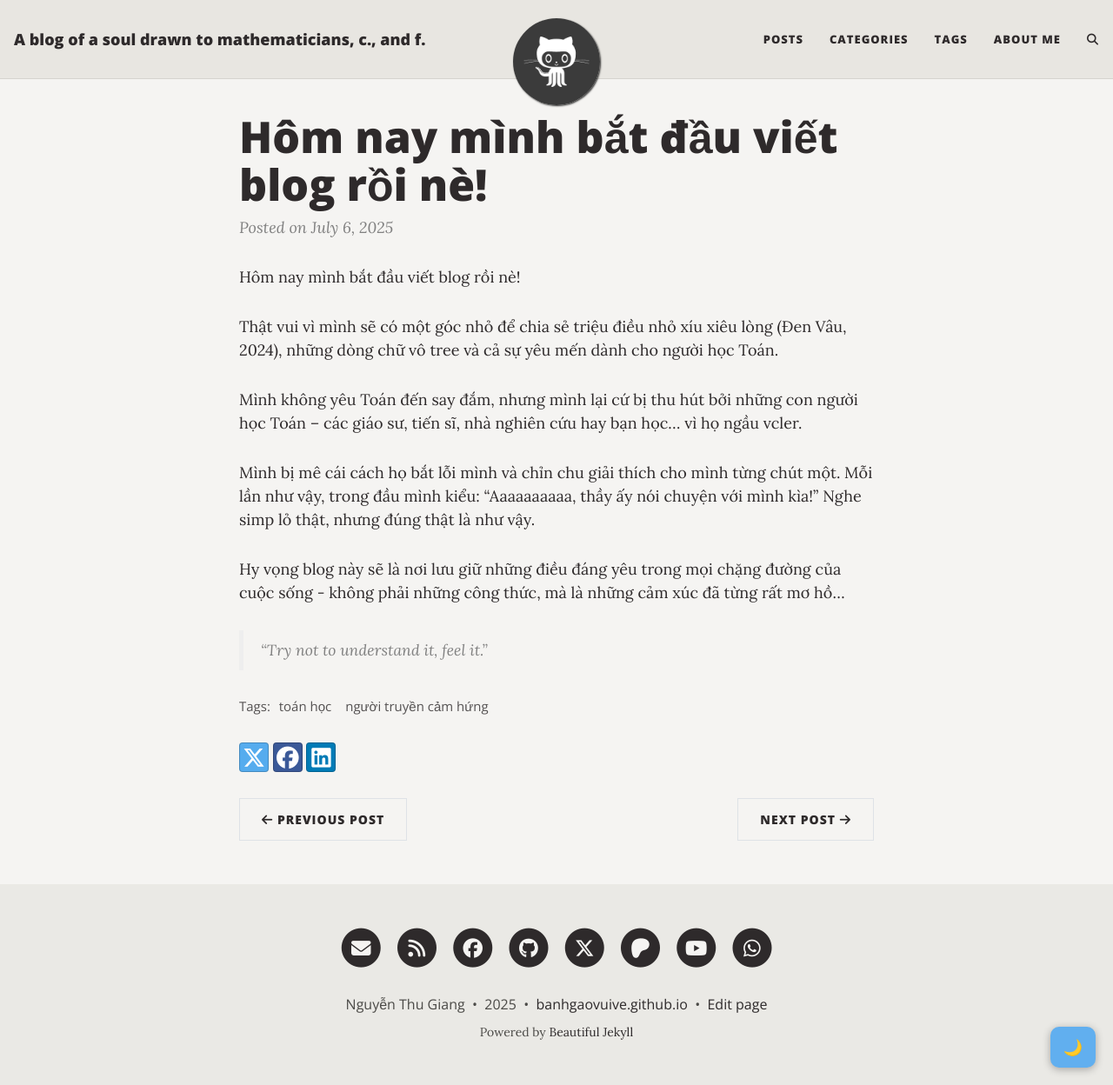
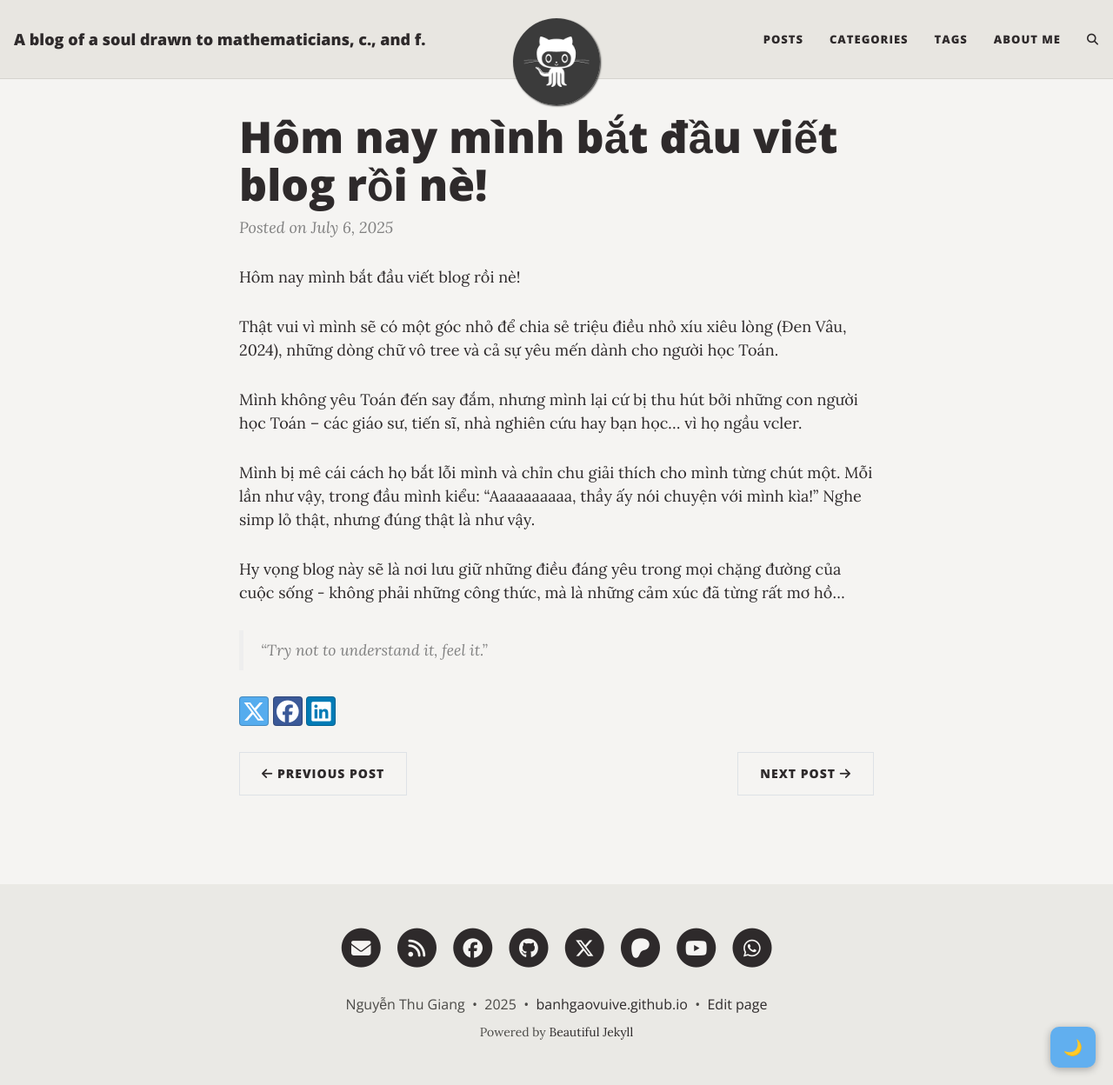
Before and after one commit to banhgaovuive/banhgaovuive.github.io, a Jekyll site: the page built from _posts/2025-07-06-my-first-blog.md, in a window 1280 px wide and 1248 px high. Shown: the whole window at 87% size. Built offline with Jekyll 4.4.1, drawn with Linux system fonts in a browser that asks for light colours; comment, search, counter and statistics services are not loaded.

Commit message:
Update 2025-07-06-my-first-blog.md

```diff
--- a/_posts/2025-07-06-my-first-blog.md
+++ b/_posts/2025-07-06-my-first-blog.md
@@ -4,7 +4,6 @@ title: "Hôm nay mình bắt đầu viết blog rồi nè!"
 date: 2025-07-06 15:00:00
 last_modified_at: 2025-07-07 22:30:00
 categories: [life, writing]
-tags: [toán học, người truyền cảm hứng]
 ---
 
 Hôm nay mình bắt đầu viết blog rồi nè!
```
